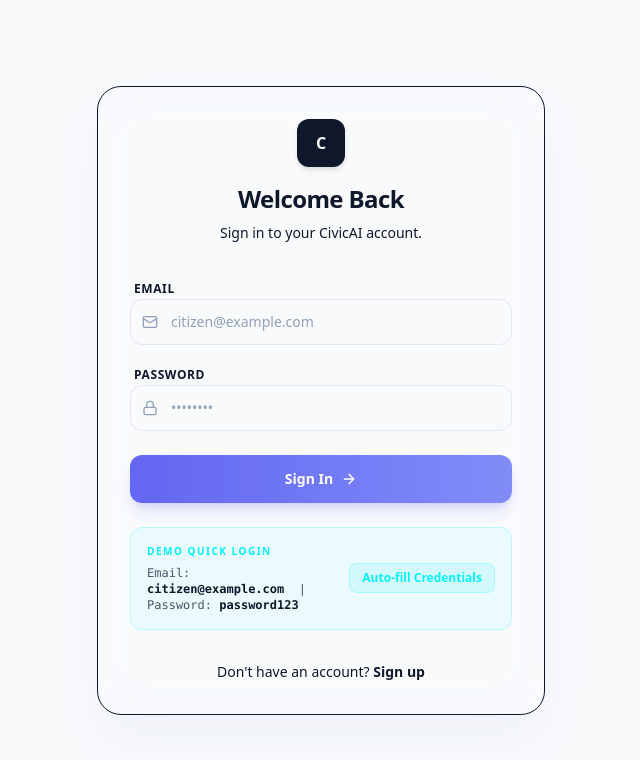
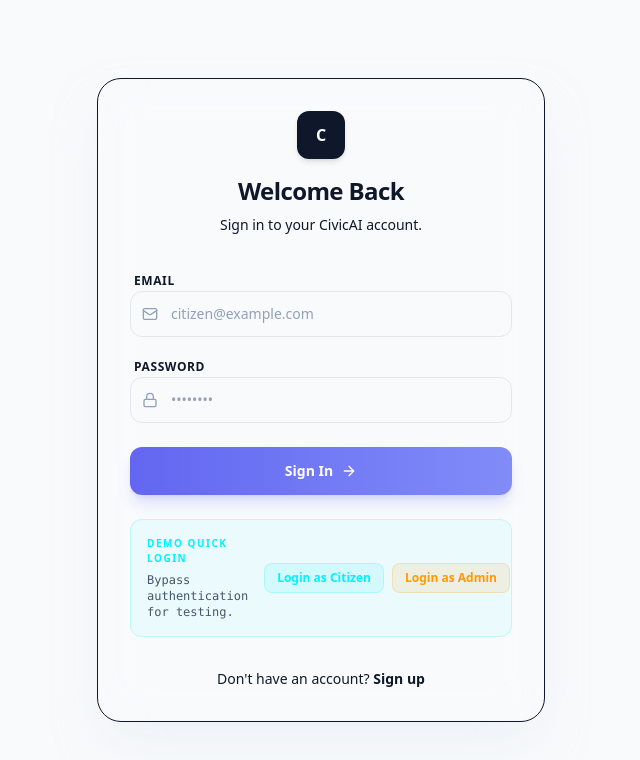
Before and after one commit to praptijuikar/CivicAI, a React (Vite) app: page /login in a window 1280 px wide. Shown: the top 760 px of the page, without its empty margins (319-959 px from the left). Built offline with nearby package versions, Linux system fonts and the light colour scheme; no server answers.

Commit message:
Bypass backend login with instant demo credentials for citizen and admin

```diff
--- a/src/components/LoginPage.tsx
+++ b/src/components/LoginPage.tsx
@@ -14,33 +14,39 @@
   const [error, setError] = useState("");
   const [loading, setLoading] = useState(false);
 
-  const handleSubmit = async (e: React.FormEvent) => {
-    e.preventDefault();
+  const handleSubmit = async (e: React.FormEvent, directRole?: "citizen" | "admin") => {
+    if (e) e.preventDefault();
     setError("");
     setLoading(true);
 
     try {
-      // Mock Login Logic: Pure LocalStorage
-      const existingUsersStr = localStorage.getItem("registered_users");
-      const users = existingUsersStr ? JSON.parse(existingUsersStr) : [];
+      const token = `mock-jwt-token-${Date.now()}`;
 
-      const foundUser = users.find(
-        (u: any) => u.email === formData.email && u.password === formData.password
-      );
+      let email = formData.email;
+      let role = "citizen";
+      let name = "Demo Citizen";
 
-      if (!foundUser) {
-        throw new Error("Invalid email or password. Please try again.");
+      if (directRole === "admin" || email === "admin@example.com") {
+        email = "admin@example.com";
+        role = "admin";
+        name = "System Admin";
+      } else if (directRole === "citizen") {
+        email = "citizen@example.com";
+        role = "citizen";
+        name = "Demo Citizen";
       }
 
-      const token = `mock-jwt-token-${Date.now()}`;
-
-      // Remove password from stored user session
-      const { password, ...userWithoutPassword } = foundUser;
+      const mockUser = {
+        id: `mock-id-${Date.now()}`,
+        name,
+        email,
+        role
+      };
 
       localStorage.setItem("civicai-token", token);
-      localStorage.setItem("current_user", JSON.stringify(userWithoutPassword));
+      localStorage.setItem("current_user", JSON.stringify(mockUser));
       // Keep old key for backward compatibility in the rest of the app
-      localStorage.setItem("civicai-user", JSON.stringify(userWithoutPassword));
+      localStorage.setItem("civicai-user", JSON.stringify(mockUser));
 
       // Dispatch a storage event so App.tsx picks up the user immediately without a reload
       window.dispatchEvent(new Event("storage"));
@@ -124,19 +130,25 @@
               Demo Quick Login
             </p>
             <p className="text-xs text-slate-600 dark:text-slate-400 font-mono">
-              Email: <span className="text-slate-900 dark:text-slate-100 font-semibold">citizen@example.com</span> <br className="sm:hidden" />
-              <span className="hidden sm:inline">&nbsp;|&nbsp;</span> Password: <span className="text-slate-900 dark:text-slate-100 font-semibold">password123</span>
+              Bypass authentication for testing.
             </p>
           </div>
-          <button
-            type="button"
-            onClick={() => {
-              setFormData({ email: "citizen@example.com", password: "password123" });
-            }}
-            className="px-3 py-1.5 rounded-lg text-xs font-bold text-[#00F2FE] bg-[#00F2FE]/10 hover:bg-[#00F2FE]/20 transition-colors border border-[#00F2FE]/20 whitespace-nowrap"
-          >
-            Auto-fill Credentials
-          </button>
+          <div className="flex flex-col sm:flex-row gap-2">
+            <button
+              type="button"
+              onClick={(e) => handleSubmit(e, "citizen")}
+              className="px-3 py-1.5 rounded-lg text-xs font-bold text-[#00F2FE] bg-[#00F2FE]/10 hover:bg-[#00F2FE]/20 transition-colors border border-[#00F2FE]/20 whitespace-nowrap"
+            >
+              Login as Citizen
+            </button>
+            <button
+              type="button"
+              onClick={(e) => handleSubmit(e, "admin")}
+              className="px-3 py-1.5 rounded-lg text-xs font-bold text-amber-500 bg-amber-500/10 hover:bg-amber-500/20 transition-colors border border-amber-500/20 whitespace-nowrap"
+            >
+              Login as Admin
+            </button>
+          </div>
         </div>
 
         <p className="text-center text-sm font-medium text-foreground/60 mt-8">
```
